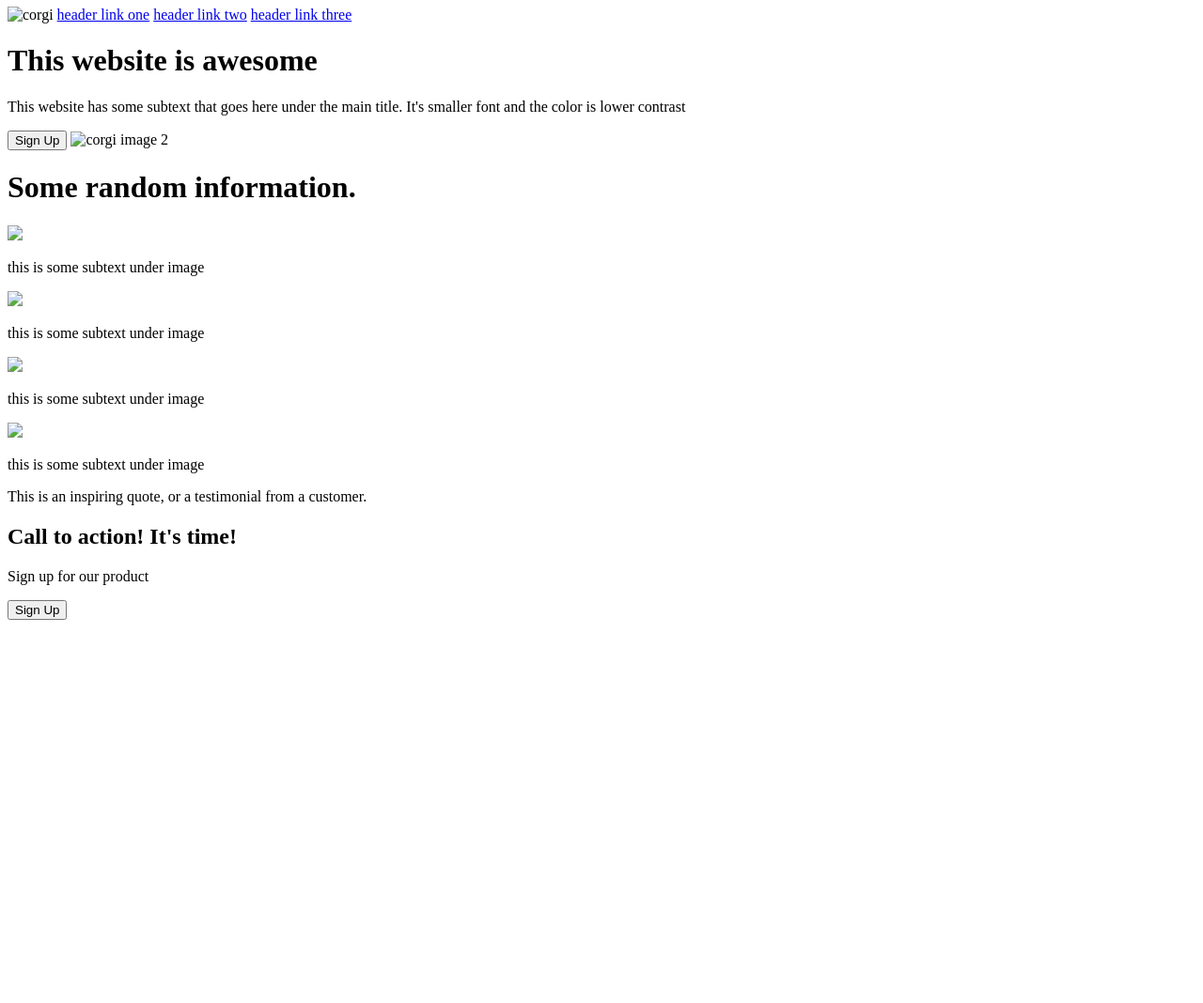
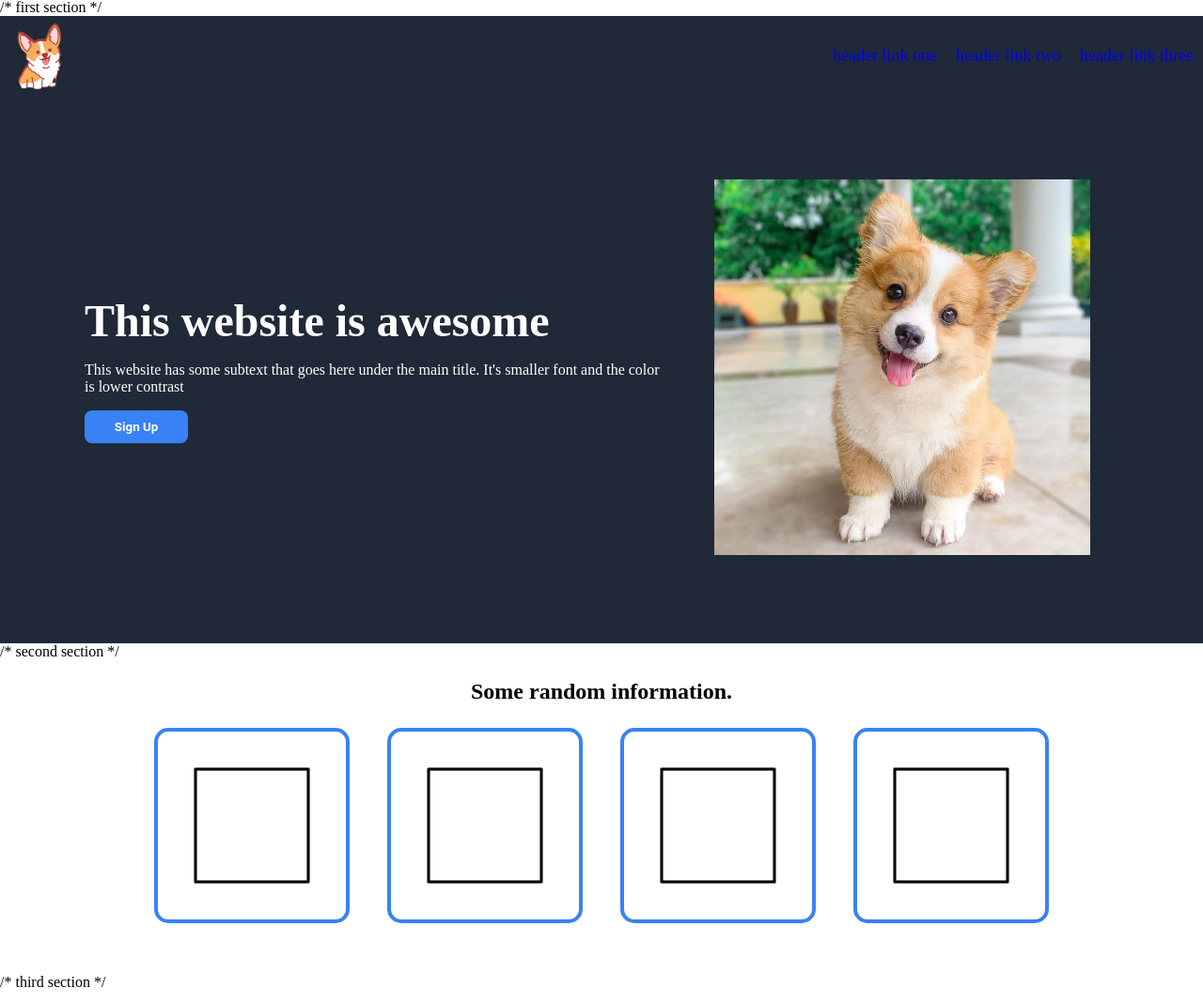
Before and after one commit to sp3ncerlan/Project-Landing-Page, a plain HTML site: page index.html in a window 1280 px wide. Shown: the part 1-1069 px from the top of the page at 94% size. Before the commit the page ends 800 px from the top, so only its background shows below. Drawn offline with Linux system fonts and the light colour scheme.

Commit message:
Tidied up some code, added 'div' where needed

```diff
--- a/index.html
+++ b/index.html
@@ -5,42 +5,67 @@
         <meta http-equiv="X-UA-Compatible" content="IE=edge">
         <meta name="viewport" content="width=device-width, initial-scale=1.0">
         <title>Document</title>
+        <link rel="stylesheet" href="styles.css">
     </head>
     <body>
-        <div>
-            <img src="insert image here" alt="corgi">
+        <div class="container">
 
+        /* first section */
+
+            <div class="navbar">
+                <div class="header-logo">
+                    <img width=84 height=84 src="images/TransparentCorgi.png" alt="corgi">
+                </div>
+                <div class="header-link">
                     <a href="link1">header link one</a>
                     <a href="link2">header link two</a>
                     <a href="link3">header link three</a>
+                </div>
+            </div>
 
+            <div class="hero">
+                    <div class="hero-left">
                         <h1>This website is awesome</h1>
                         <p>This website has some subtext that goes here under the main title. It's smaller font and the color is lower contrast</p>
-
                         <button>Sign Up</button>
-
-            <img src="insert image here" alt="corgi image 2">
+                    </div>
+                    <div class="hero-image">
+                        <img width="400" src="images/FluffyCorgi.jpg" alt="corgi image 2">
+                    </div>
              </div>
 
+        /* second section */
+
+            <div class="content">
+                    <h2>Some random information.</h2>
+                <div class="content-info">
                     <div>
-            <h1>Some random information.</h1>
+                        <img src="images/SquarePlace.png">
+                        <p>good boi</p>
+                    </div>
+                    <div>
+                        <img src="images/SquarePlace.png">
+                        <p>gooder boi</p>
+                    </div>
+                    <div>
+                        <img src="images/SquarePlace.png">
+                        <p>goodest boi</p>
+                    </div>
+                    <div>
+                        <img src="images/SquarePlace.png">
+                        <p>supreme boi</p>
+                    </div>
+                </div>
+            </div>
 
-            <img src="insert image">
-            <p>this is some subtext under image</p>
-
-            <img src="insert image">
-            <p>this is some subtext under image</p>
-
-            <img src="insert image">
-            <p>this is some subtext under image</p>
-
-            <img src="insert image">
-            <p>this is some subtext under image</p>
-        </div>
+        /* third section */
 
             <div>
                 <p>This is an inspiring quote, or a testimonial from a customer.</p>
+                <p>-Thor, God of Thunder</p>
             </div>
+
+        /* fourth section */
 
             <div>
                 <h2>Call to action! It's time!</h2>
@@ -48,6 +73,6 @@
 
                 <button>Sign Up</button>
             </div>
-
+        </div>
     </body>
 </html>
```
Lines whose indentation alone changed are shown as unchanged.
